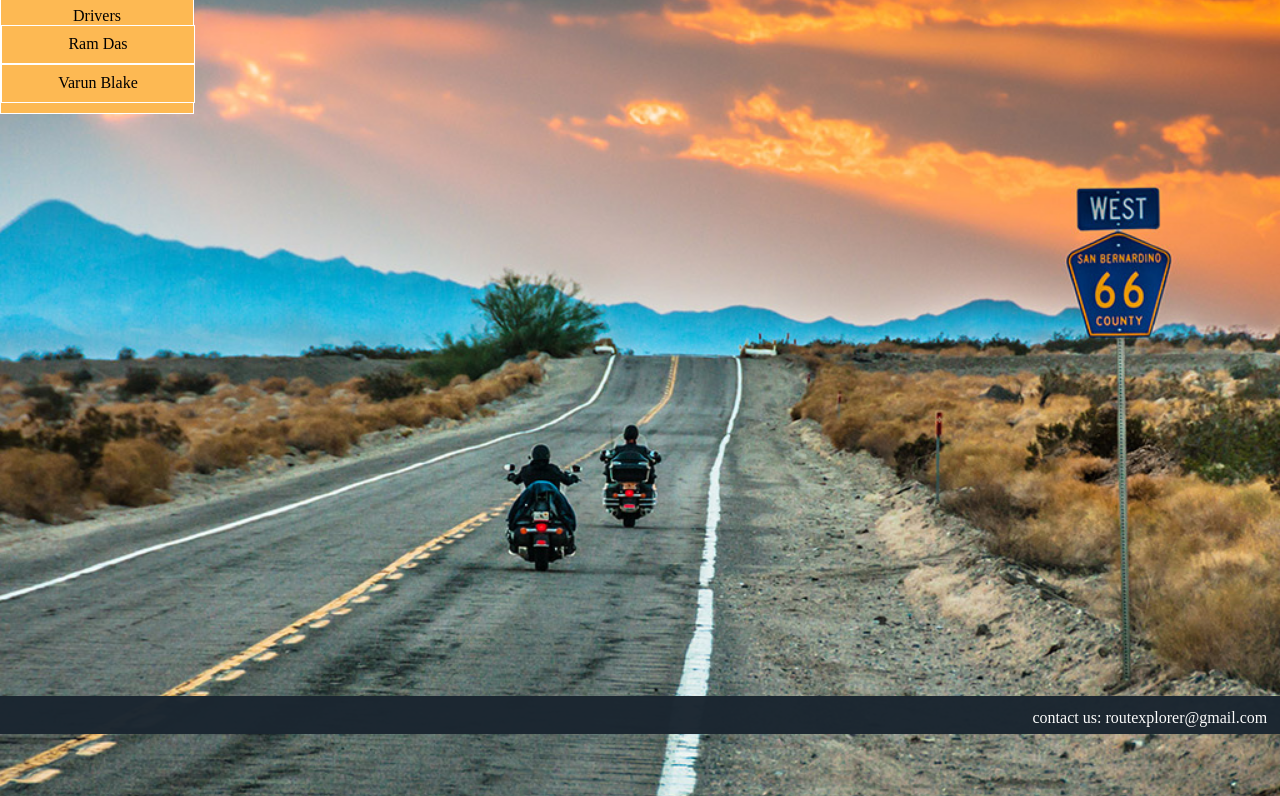
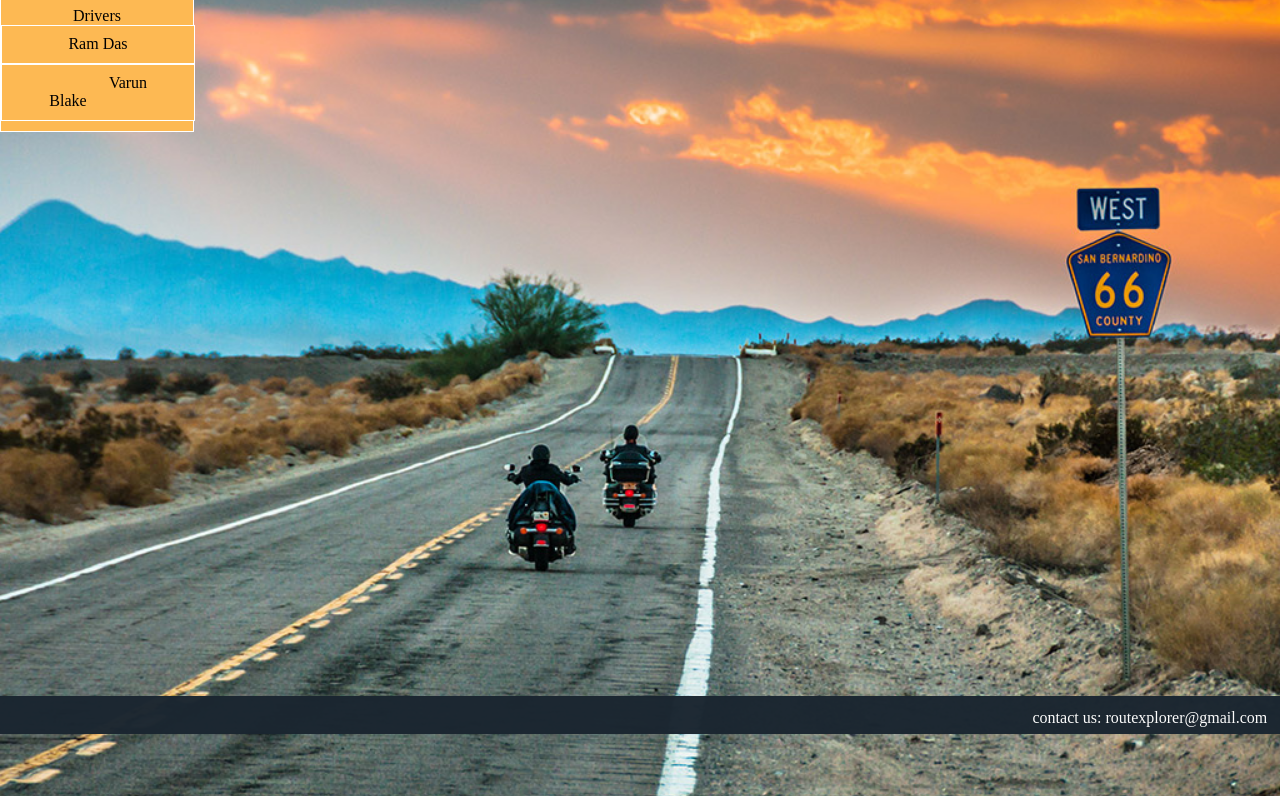
Before and after one commit to manuprasadmp/Route-Explorer, a plain HTML site: page views/index.html in a window 1280 px wide. Both pictures are taken after a click on the item "Drivers". Shown: the part 66-862 px from the top of the page. Drawn offline with Linux system fonts and the light colour scheme; some packages are replaced by stand-ins of ours.

Commit message:
bug fix 2

```diff
--- a/assets/css/style.css
+++ b/assets/css/style.css
@@ -171,8 +171,7 @@ th, td {
 	height: 50%;
 }
 .side_nav span{
-
-
+  padding: 0 60px;
 }
 .footer_wrap{
 	  float: right;
```
